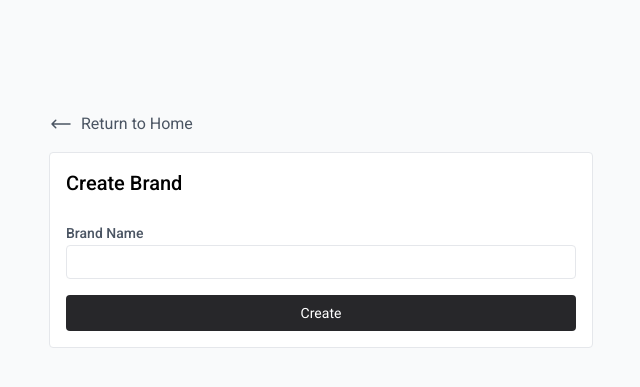
After one commit to tadiyusss/sapashoes-php, a PHP site: page /admin/add_brand.php in a window 1280 px wide. The commit adds this page. Shown: the top 387 px of the page, without its empty margins (319-959 px from the left). Run offline with PHP 8.4, Linux system fonts and the light colour scheme; the visitor is signed in with stand-in values (Sample User, id 1).

Commit message:
added brands

```diff
--- /dev/null
+++ b/admin/add_brand.php
@@ -0,0 +1,80 @@
+<?php
+    require_once '../config.php';
+    $message = '';
+    $error = false;
+
+    if (!isset($_SESSION['username']) || !isset($_SESSION['type'])) {
+        header('Location: login.php');
+    }
+
+    if ($_SESSION['type'] != 'admin') {
+        header("Location: ../index.php");
+    }
+
+    if ($_SERVER['REQUEST_METHOD'] === "POST") {
+        $brand_name = $_POST['brand_name'] ?? '';
+
+        if (!$brand_name) {
+            $message = 'Please enter a brand name.';
+            $error = true;
+        }
+
+        if (!$error) {
+            $query = "INSERT INTO brands (brand_name) VALUES (?)";
+            $stmt = mysqli_prepare($conn, $query);
+            mysqli_stmt_bind_param($stmt, 's', $brand_name);
+
+            if (mysqli_stmt_execute($stmt)) {
+                $message = 'Brand created successfully!';
+            } else {
+                $message = 'Error creating brand: ' . mysqli_error($conn);
+                $error = true;
+            }
+        }
+    }
+
+?>
+
+<!doctype html>
+<html lang='en'>
+    <head>
+        <meta charset='utf-8'>
+        <meta name='viewport' content='width=device-width, initial-scale=1'>
+        <title>Add Brand</title>
+        <script src='../assets/js/tailwind.js'></script>
+        <link rel="stylesheet" href="../assets/css/main.css">
+    </head>
+    <body class="bg-gray-50 roboto">
+        <div class="max-w-xl p-4 my-24 mx-auto space-y-4">
+            <a href="index.php" class="flex items-center space-x-2 mb-2 text-gray-600 hover:text-gray-800 ease duration-200">
+                <svg xmlns="http://www.w3.org/2000/svg" fill="none" viewBox="0 0 24 24" stroke-width="1.5" stroke="currentColor" class="size-6">
+                    <path stroke-linecap="round" stroke-linejoin="round" d="M6.75 15.75 3 12m0 0 3.75-3.75M3 12h18" />
+                </svg>
+                <p>Return to Home</p>
+            </a>
+            <?php if (strlen($message) > 0 && $error == true): ?>
+                <div class="w-full bg-red-600 text-white p-2 rounded">
+                    <p><?php echo $message; ?></p>
+                </div>
+            <?php elseif (strlen($message) > 0 && $error == false): ?>
+                <div class="w-full bg-green-600 text-white p-2 rounded">
+                    <p><?php echo $message; ?></p>
+                </div>
+            <?php endif; ?>
+            <div class="rounded bg-white border p-4">
+                <h4 class="text-xl font-medium">Create Brand</h4>
+               <form method="post" class="mt-6" enctype="multipart/form-data" accept="image/*">
+                    <div class="space-y-4">
+                        <div>
+                            <label for="name" class="text-sm font-medium text-gray-600">Brand Name</label>
+                            <input type="text" name="brand_name" id="brand_name" class="w-full border ease duration-200 focus:outline-zinc-200 focus:ring-zinc-200 hover:outline-zinc-200 px-2 py-1 rounded">
+                        </div>
+                        <div>
+                            <button class="w-full py-2 rounded text-sm bg-zinc-800 hover:bg-zinc-900 ease duration-200 text-white">Create</button>
+                        </div>
+                    </div>
+                </form>
+            </div>
+        </div>
+    </body>
+</html>
```
Also changed, not shown: admin/delete_brand.php (added, +22 -0 lines), admin/index.php (+37 -0 lines).
